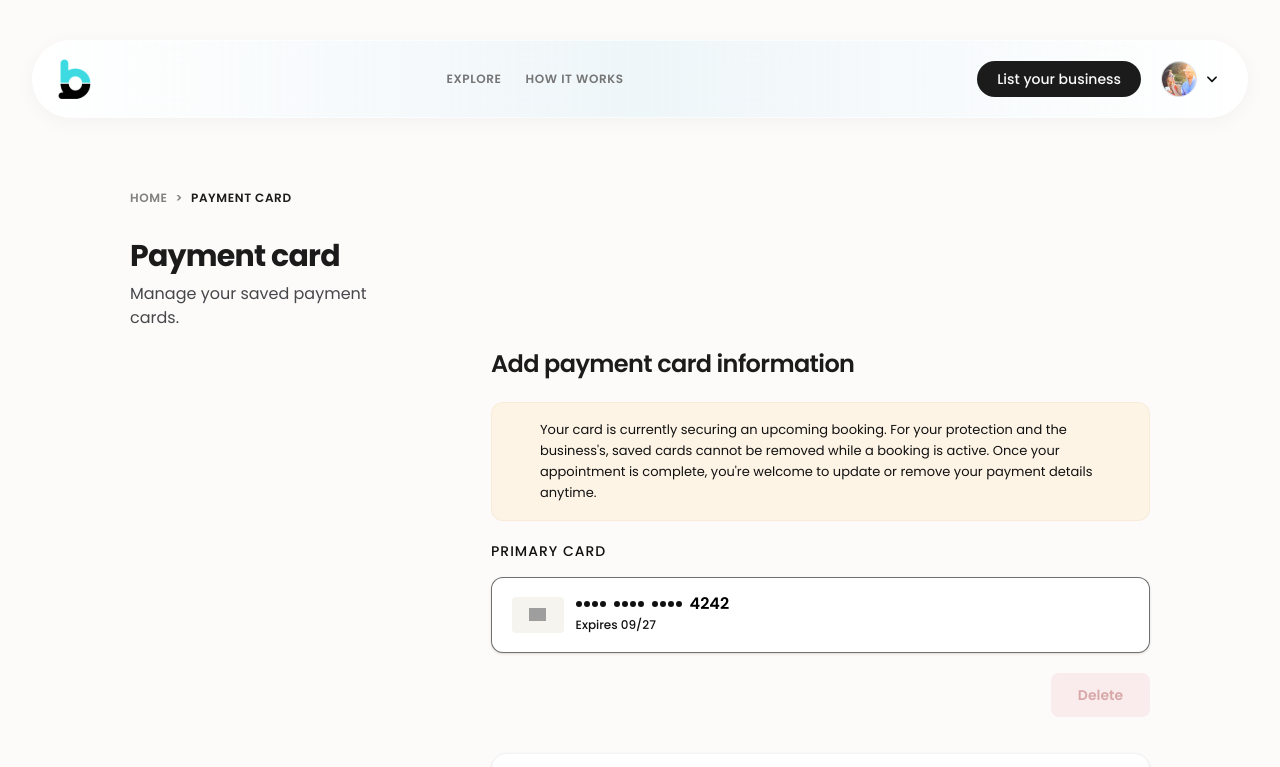
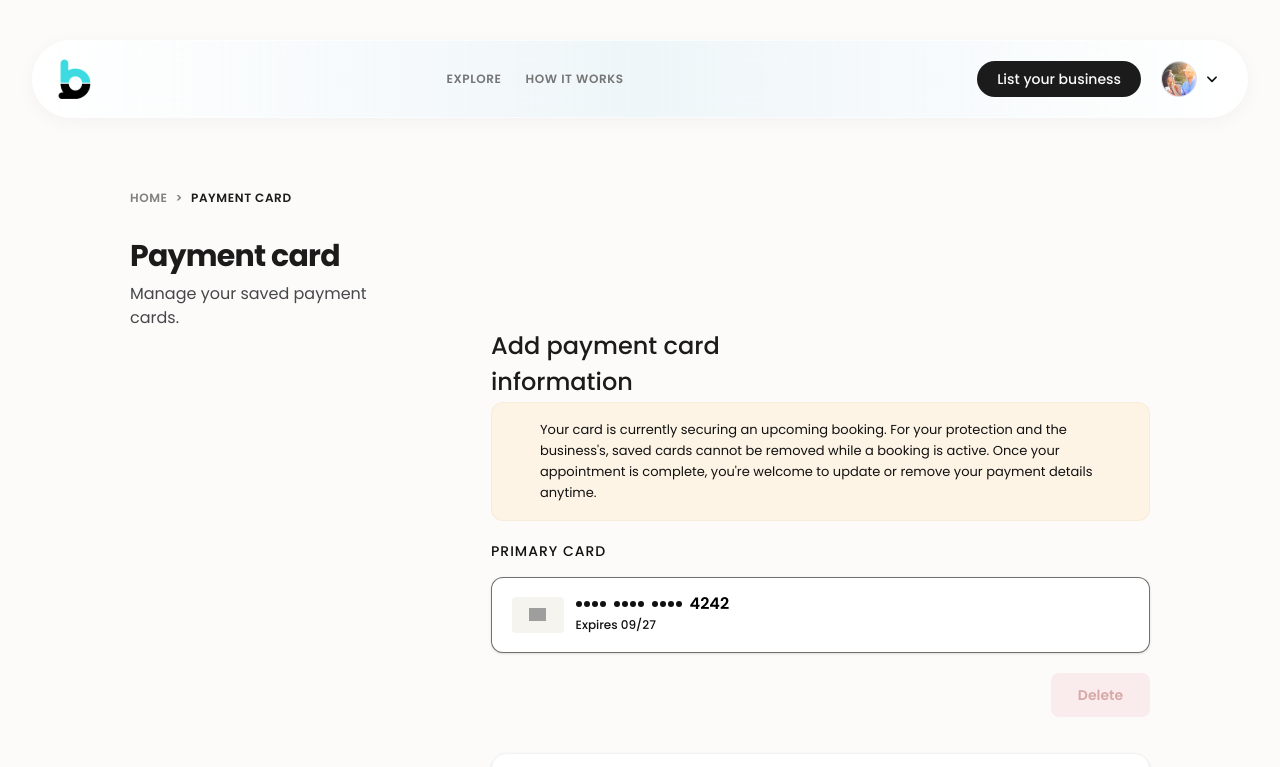
Before and after one commit to SaifulET/Iron_Frontend, a Next.js app: page /customer/payment-card in a window 1280 px wide. Shown: the top 767 px of the page. Built offline with nearby package versions, Linux system fonts and the light colour scheme; grey boxes are pictures that could not be loaded; some icons are missing.

Commit message:
apply exact css typography styles to add card information heading

```diff
--- a/src/app/customer/payment-card/page.tsx
+++ b/src/app/customer/payment-card/page.tsx
@@ -96,7 +96,7 @@ export default function PaymentCardPage() {
 
           {/* Right Column: Custom Auto layout wrapper: Frame 2147239829 */}
           <div className="flex-1 w-full max-w-[717px] flex flex-col items-start gap-5 min-h-[500px] lg:mt-[108px]">
-            <h2 className="text-2xl font-semibold text-[#1C1B1C] font-manrope leading-[36px] tracking-tight">
+            <h2 className="w-full md:w-[339px] h-9 font-manrope font-medium text-[24px] leading-[36px] flex items-center text-[#1C1B1C] flex-none order-0 flex-grow-0">
               Add payment card information
             </h2>
 
```
